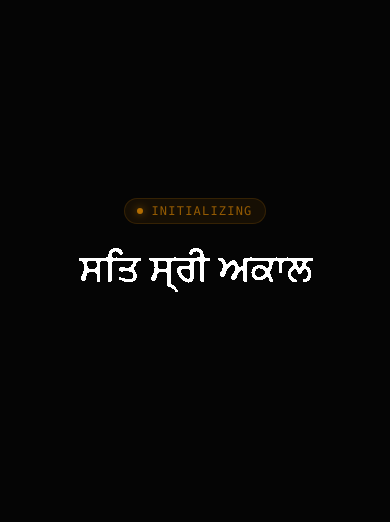
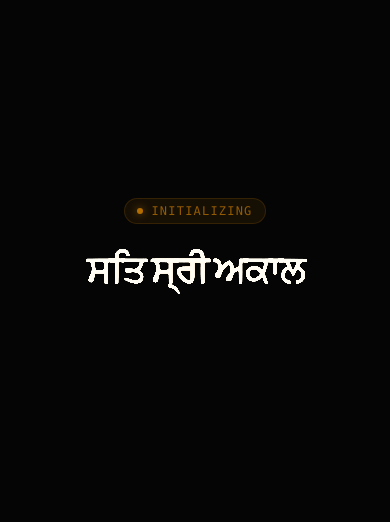
Before and after one commit to rishabhh0001/snugpt, a Next.js app: page / in a window 390 px wide. Shown: the part 151-673 px from the top of the page. Built offline with nearby package versions, Linux system fonts and the light colour scheme.

Commit message:
style(preloader): refine morphing transition curves, GPU acceleration, and micro-zooms

```diff
--- a/src/components/ui/preloader.tsx
+++ b/src/components/ui/preloader.tsx
@@ -33,12 +33,16 @@ const useMorphingText = (texts: string[]) => {
       const [current1, current2] = [text1Ref.current, text2Ref.current];
       if (!current1 || !current2 || !texts || texts.length === 0) return;
 
-      current2.style.filter = `blur(${Math.min(8 / fraction - 8, 100)}px)`;
-      current2.style.opacity = `${Math.pow(fraction, 0.4) * 100}%`;
+      // Premium power-based smooth gooey blur curve & subpixel scale transition
+      const blurValue = Math.pow(1 - fraction, 1.5) * 14;
+      current2.style.filter = `blur(${blurValue}px)`;
+      current2.style.opacity = `${Math.pow(fraction, 0.5) * 100}%`;
+      current2.style.transform = `translate3d(0, 0, 0) scale(${0.97 + fraction * 0.03})`;
 
-      const invertedFraction = 1 - fraction;
-      current1.style.filter = `blur(${Math.min(8 / invertedFraction - 8, 100)}px)`;
-      current1.style.opacity = `${Math.pow(invertedFraction, 0.4) * 100}%`;
+      const blurValueInverted = Math.pow(fraction, 1.5) * 14;
+      current1.style.filter = `blur(${blurValueInverted}px)`;
+      current1.style.opacity = `${Math.pow(1 - fraction, 0.5) * 100}%`;
+      current1.style.transform = `translate3d(0, 0, 0) scale(${1.0 - fraction * 0.03})`;
 
       current1.textContent = texts[textIndexRef.current % texts.length];
       current2.textContent = texts[(textIndexRef.current + 1) % texts.length];
@@ -70,8 +74,10 @@ const useMorphingText = (texts: string[]) => {
     if (current1 && current2) {
       current2.style.filter = "none";
       current2.style.opacity = "100%";
+      current2.style.transform = "translate3d(0, 0, 0) scale(1)";
       current1.style.filter = "none";
       current1.style.opacity = "0%";
+      current1.style.transform = "translate3d(0, 0, 0) scale(0.97)";
     }
   }, []);
 
@@ -110,11 +116,23 @@ const Texts: React.FC<Pick<MorphingTextProps, "texts">> = ({ texts }) => {
   return (
     <>
       <span
-        className="absolute inset-x-0 top-0 m-auto inline-block w-full text-center text-white"
+        className="absolute inset-x-0 top-0 m-auto inline-block w-full text-center tracking-tight"
+        style={{
+          color: "#FFFDF5",
+          textShadow: "0 0 25px rgba(245,158,11,0.25)",
+          willChange: "filter, opacity, transform",
+          transform: "translate3d(0, 0, 0) scale(1)",
+        }}
         ref={text1Ref}
       />
       <span
-        className="absolute inset-x-0 top-0 m-auto inline-block w-full text-center text-white"
+        className="absolute inset-x-0 top-0 m-auto inline-block w-full text-center tracking-tight"
+        style={{
+          color: "#FFFDF5",
+          textShadow: "0 0 25px rgba(245,158,11,0.25)",
+          willChange: "filter, opacity, transform",
+          transform: "translate3d(0, 0, 0) scale(0.97)",
+        }}
         ref={text2Ref}
       />
     </>
@@ -131,7 +149,7 @@ const SvgFilters: React.FC = () => (
           values="1 0 0 0 0
                   0 1 0 0 0
                   0 0 1 0 0
-                  0 0 0 255 -140"
+                  0 0 0 19 -9"
         />
       </filter>
     </defs>
@@ -141,7 +159,7 @@ const SvgFilters: React.FC = () => (
 const MorphingText: React.FC<MorphingTextProps> = ({ texts, className }) => (
   <div
     className={cn(
-      "relative mx-auto h-24 w-full max-w-screen-md text-center font-sans text-[28pt] sm:text-[36pt] md:text-[48pt] font-bold leading-none [filter:url(#threshold)_blur(0.6px)] md:h-32 lg:text-[5.5rem] text-white flex items-center justify-center select-none",
+      "relative mx-auto h-24 w-full max-w-screen-md text-center font-jakarta text-[28pt] sm:text-[36pt] md:text-[48pt] font-bold leading-none [filter:url(#threshold)_blur(0.5px)] md:h-32 lg:text-[5.5rem] text-white flex items-center justify-center select-none",
       className,
     )}
   >
@@ -217,6 +235,9 @@ export default function Preloader({ onComplete }: PreloaderProps) {
       {/* Subtle moving abstract radial background light */}
       <div className="absolute inset-0 bg-[radial-gradient(circle_at_center,rgba(245,158,11,0.05)_0%,transparent_60%)] animate-pulse-slow pointer-events-none" />
 
+      {/* Premium ambient backdrop glow inspired by cinematic high-end displays */}
+      <div className="absolute w-[400px] h-[400px] rounded-full bg-[radial-gradient(circle,rgba(245,158,11,0.07)_0%,transparent_70%)] blur-[60px] pointer-events-none animate-pulse-slow" style={{ animationDuration: '6s' }} />
+
       <div className="relative z-10 flex flex-col items-center justify-center text-center px-6 w-full max-w-2xl">
         <AnimatePresence mode="wait">
           {!isExiting && (
```
